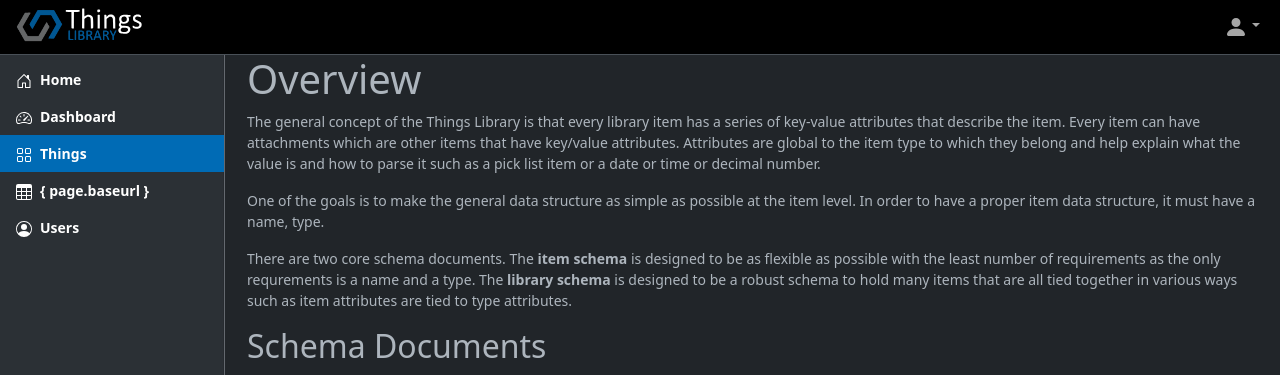
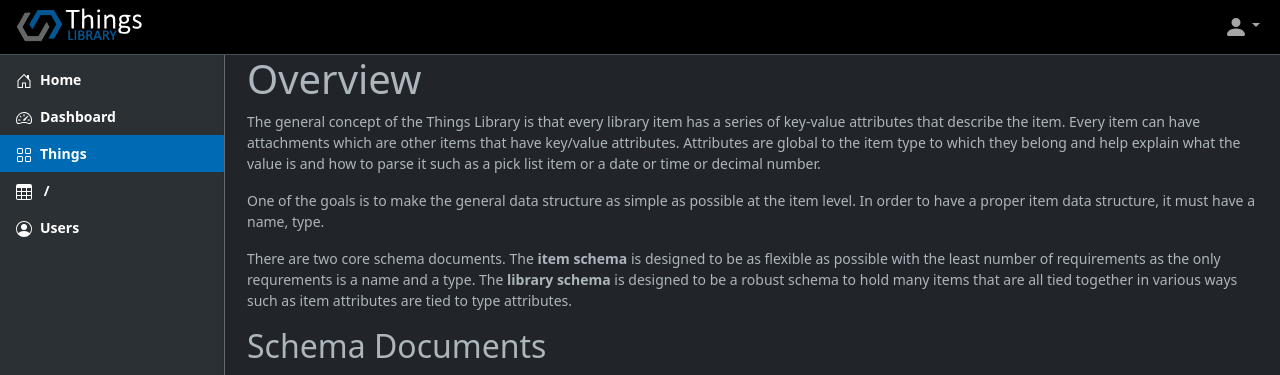
Before and after one commit to things-library/Schemas, a Jekyll site: the page built from docs/pages/index.md, in a window 1280 px wide. Shown: the top 375 px of the page. Built offline with Jekyll 4.4.1, drawn with Linux system fonts in a browser that asks for light colours.

Commit message:
updated output

```diff
--- a/docs/_layouts/default.html
+++ b/docs/_layouts/default.html
@@ -132,7 +132,7 @@
                 <a href="#" class="nav-link text-white active"><svg class="bi me-2" fill="currentColor" width="16" height="16"><use xlink:href="#grid"></use></svg>Things</a>
             </li>
             <li>
-                <a href="#" class="nav-link text-white"><svg class="bi me-2" fill="currentColor" width="16" height="16"><use xlink:href="#table"></use></svg>{ page.baseurl }</a>
+                <a href="#" class="nav-link text-white"><svg class="bi me-2" fill="currentColor" width="16" height="16"><use xlink:href="#table"></use></svg>{{ page.baseurl }} {{ page.url }}</a>
             </li>
             <li>
                 <a href="#" class="nav-link text-white"><svg class="bi me-2" fill="currentColor" width="16" height="16"><use xlink:href="#people-circle"></use></svg>Users</a>
```
